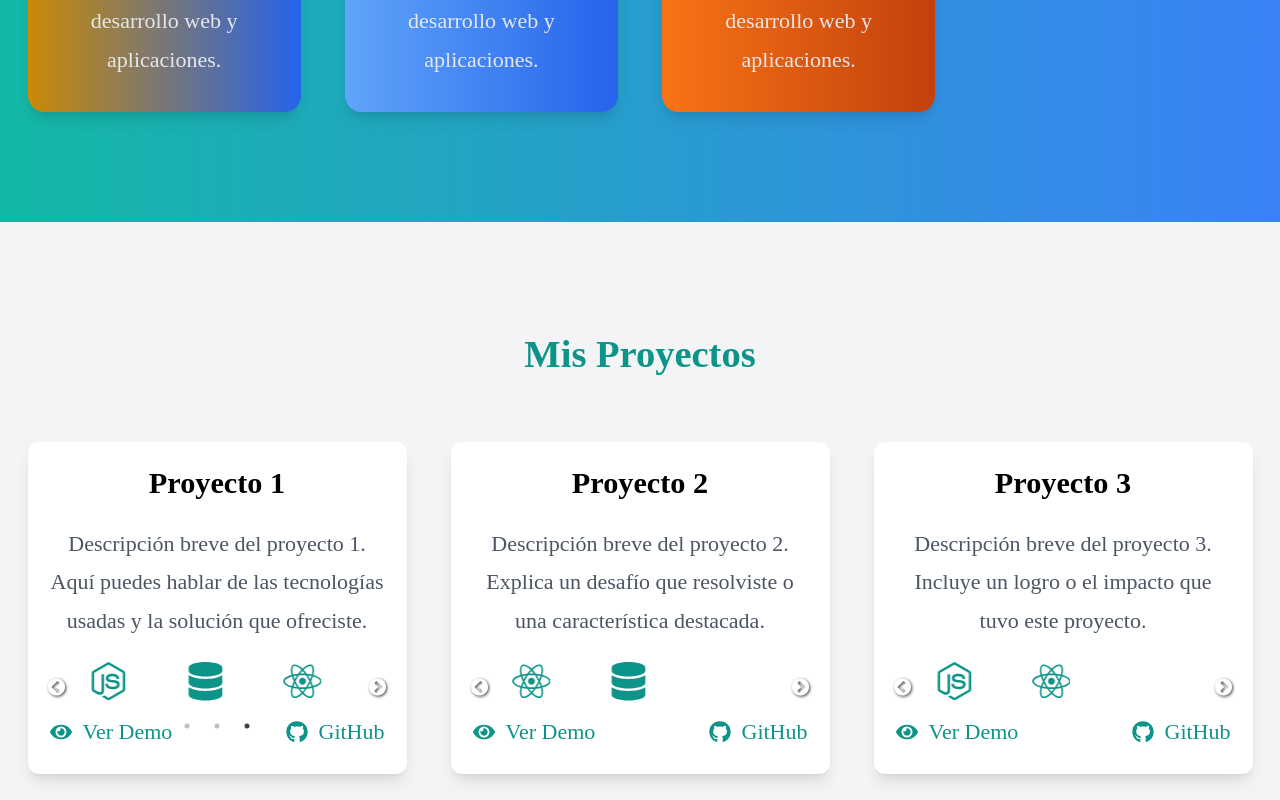
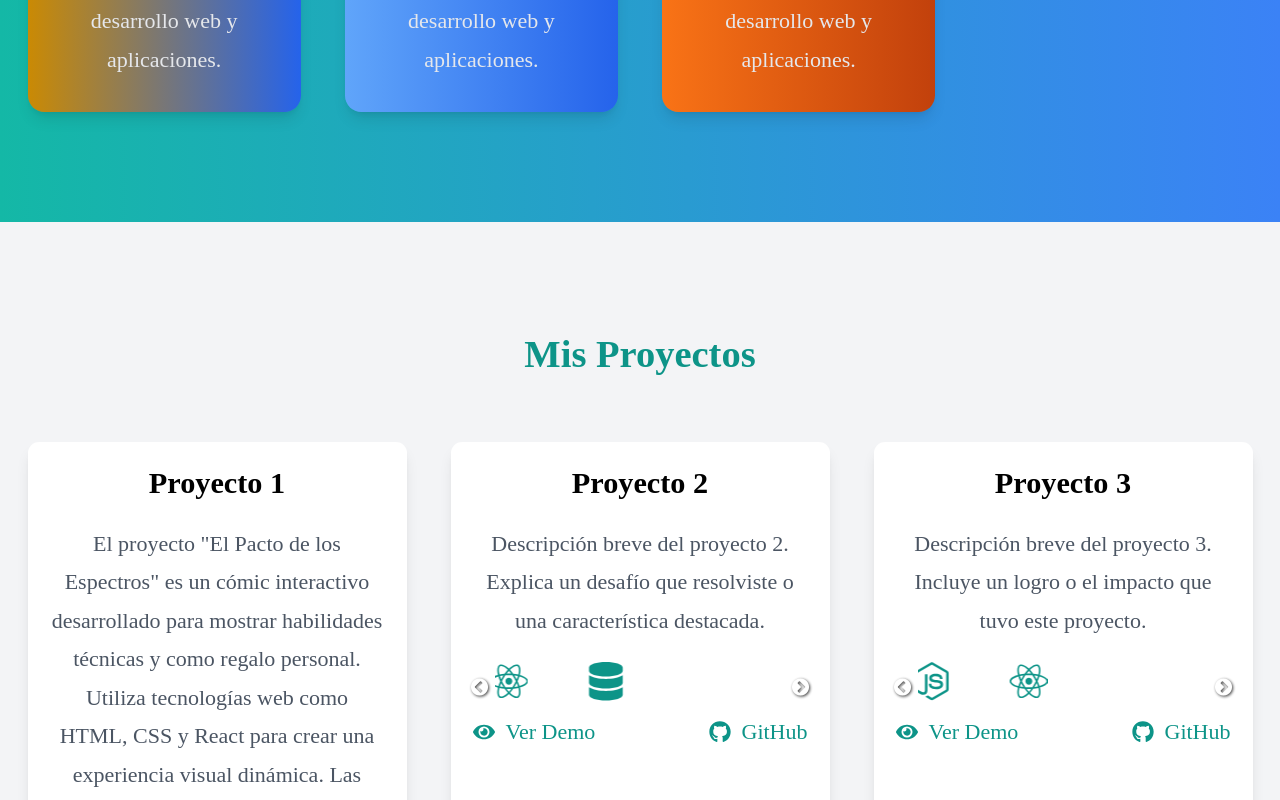
Before and after one commit to niallodev/Portafolio_Frontend, a React (Vite) app: page / in a window 1280 px wide. Shown: the part 2000-2800 px from the top of the page. Built offline with nearby package versions, Linux system fonts and the light colour scheme.

Commit message:
Actualizando la subida de un proyecto

```diff
--- a/src/components/Projects.tsx
+++ b/src/components/Projects.tsx
@@ -1,5 +1,5 @@
 import { FaGithub, FaEye } from 'react-icons/fa'; // Para agregar iconos de GitHub y vista previa
-import { FaReact, FaNodeJs, FaDatabase } from 'react-icons/fa'; // Ejemplo de íconos
+import { FaReact, FaNodeJs, FaDatabase, FaCss3, FaHtml5, FaBrain } from 'react-icons/fa'; // Ejemplo de íconos
 import Slider from 'react-slick'; // Carrusel
 import "slick-carousel/slick/slick.css"; // Importa estilos básicos
 import "slick-carousel/slick/slick-theme.css"; // Importa estilos del tema
@@ -9,10 +9,11 @@ function Projects() {
   const projects = [
     {
       title: 'Proyecto 1',
-      description: 'Descripción breve del proyecto 1. Aquí puedes hablar de las tecnologías usadas y la solución que ofreciste.',
-      demoLink: '#',  // Enlace de la demo
-      githubLink: '#', // Enlace de GitHub
-      technologies: [<FaReact />, <FaNodeJs />, <FaDatabase />], // Íconos de tecnologías
+      // description: 'Descripción breve del proyecto 1. Aquí puedes hablar de las tecnologías usadas y la solución que ofreciste.',
+      description: 'El proyecto "El Pacto de los Espectros" es un cómic interactivo desarrollado para mostrar habilidades técnicas y como regalo personal. Utiliza tecnologías web como HTML, CSS y React para crear una experiencia visual dinámica. Las ilustraciones fueron generadas con la ayuda de Leonardo.ai, incorporando un estilo único y detallado. Además, se implementaron herramientas de colaboración como Git y GitHub para el control de versiones y el trabajo en equipo. Este proyecto tiene como objetivo combinar narrativa visual con tecnologías modernas.',
+      demoLink: 'https://niallodev.github.io/Commic-El-Pacto-de-los-Espectros/',  // Enlace de la demo
+      githubLink: 'https://github.com/niallodev/Commic-El-Pacto-de-los-Espectros', // Enlace de GitHub
+      technologies: [<FaReact />, <FaCss3 />, <FaHtml5 />,  <FaGithub />, <FaBrain /> ], // Íconos de tecnologías
     },
     {
       title: 'Proyecto 2',
```
Also changed, not shown: 3 other files (tests, documents, lock files or other folders).
